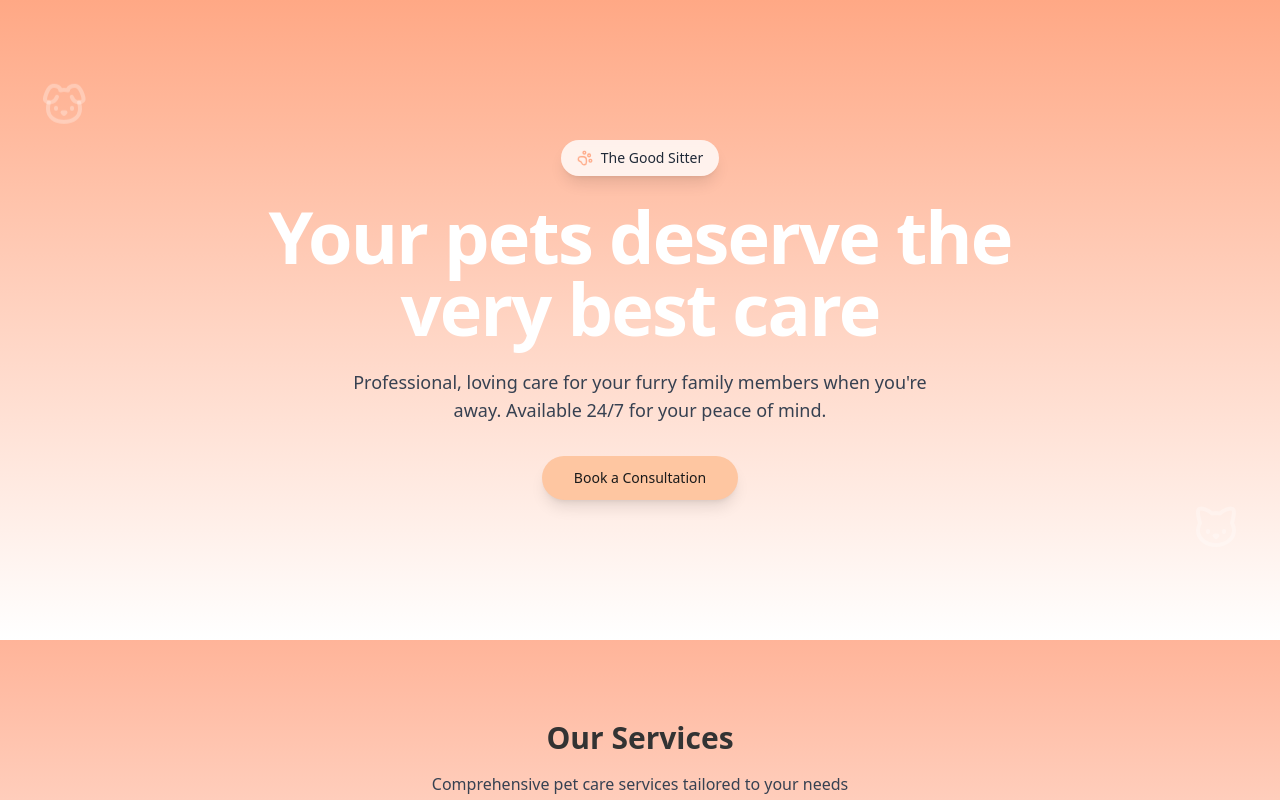
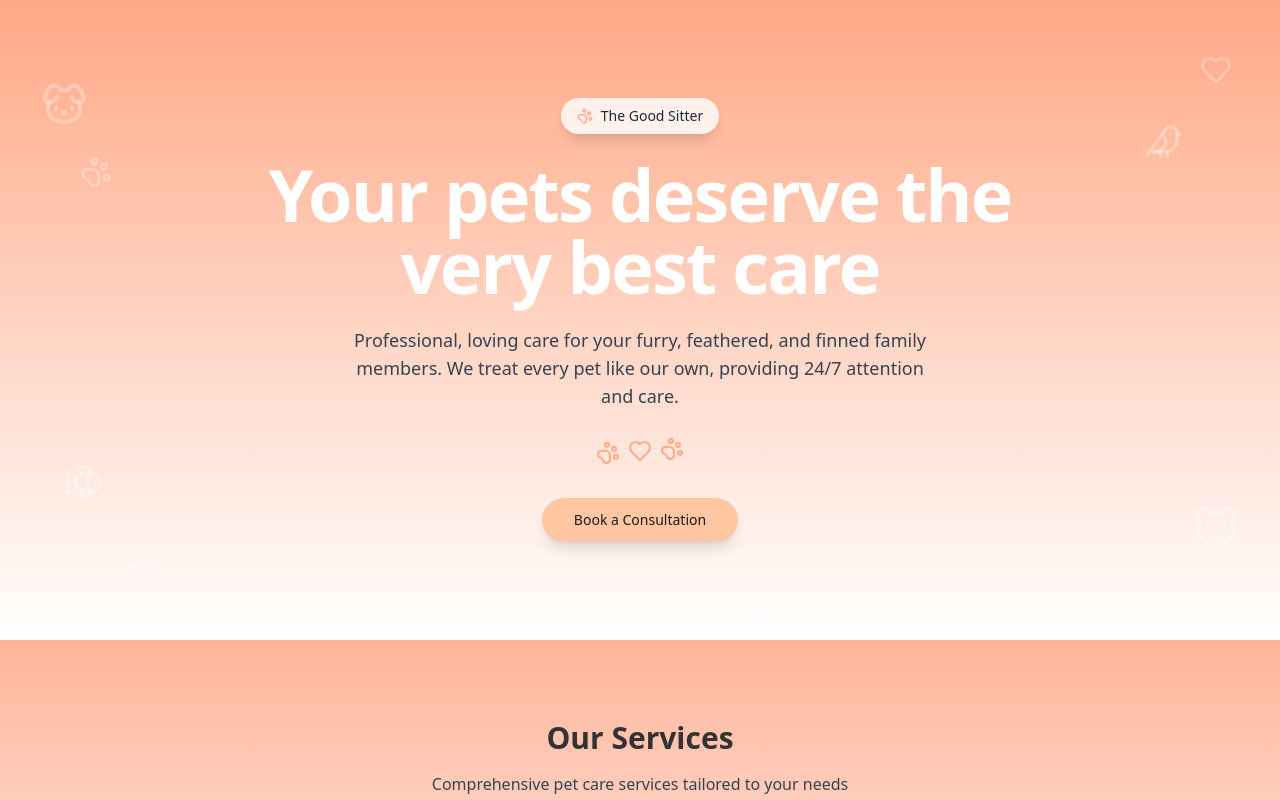
Before and after one commit to lg00d/thegoodsitter, a React (Vite) app: page / in a window 1280 px wide. Shown: the top 800 px of the page. Built offline with nearby package versions, Linux system fonts and the light colour scheme.

Commit message:
Enhance pet theme
The prompt requests a stronger pet theme throughout the application.  No specific changes are implied.

```diff
--- a/src/components/HeroSection.tsx
+++ b/src/components/HeroSection.tsx
@@ -1,16 +1,36 @@
 
-import { PawPrint, Dog, Cat } from "lucide-react";
+import { PawPrint, Dog, Cat, Bird, Fish, Heart } from "lucide-react";
 import { Button } from "./ui/button";
 
 const HeroSection = () => {
   return (
     <div className="relative min-h-[80vh] flex items-center justify-center bg-gradient-to-b from-[#FFA885] to-white overflow-hidden">
       <div className="absolute inset-0 pointer-events-none">
+        {/* Top left pets */}
         <div className="absolute top-20 left-10 animate-bounce-slight">
           <Dog className="w-12 h-12 text-white/30" />
         </div>
+        <div className="absolute top-40 left-20 animate-bounce-slight" style={{ animationDelay: "0.5s" }}>
+          <PawPrint className="w-8 h-8 text-white/30" />
+        </div>
+
+        {/* Top right pets */}
+        <div className="absolute top-32 right-24 animate-bounce-slight" style={{ animationDelay: "0.7s" }}>
+          <Bird className="w-10 h-10 text-white/30" />
+        </div>
+        <div className="absolute top-16 right-12 animate-bounce-slight" style={{ animationDelay: "1.2s" }}>
+          <Heart className="w-8 h-8 text-white/30" />
+        </div>
+
+        {/* Bottom pets */}
         <div className="absolute bottom-20 right-10 animate-bounce-slight" style={{ animationDelay: "1s" }}>
           <Cat className="w-12 h-12 text-white/30" />
+        </div>
+        <div className="absolute bottom-32 left-16 animate-bounce-slight" style={{ animationDelay: "1.5s" }}>
+          <Fish className="w-10 h-10 text-white/30" />
+        </div>
+        <div className="absolute bottom-12 left-32 animate-bounce-slight" style={{ animationDelay: "0.8s" }}>
+          <PawPrint className="w-8 h-8 text-white/30" />
         </div>
       </div>
       <div className="container px-4 mx-auto text-center animate-fade-in">
@@ -22,8 +42,14 @@ const HeroSection = () => {
           Your pets deserve the very best care
         </h1>
         <p className="max-w-xl mx-auto mb-8 text-lg text-gray-700">
-          Professional, loving care for your furry family members when you're away. Available 24/7 for your peace of mind.
+          Professional, loving care for your furry, feathered, and finned family members.
+          We treat every pet like our own, providing 24/7 attention and care.
         </p>
+        <div className="flex items-center justify-center gap-2 mb-8">
+          <PawPrint className="w-6 h-6 text-[#FFA885] animate-bounce-slight" style={{ animationDelay: "0.2s" }} />
+          <Heart className="w-6 h-6 text-[#FFA885] animate-bounce-slight" style={{ animationDelay: "0.4s" }} />
+          <PawPrint className="w-6 h-6 text-[#FFA885] animate-bounce-slight" style={{ animationDelay: "0.6s" }} />
+        </div>
         <Button
           size="lg"
           className="rounded-full animate-fade-in shadow-lg hover:shadow-xl transition-all duration-300 hover:scale-105"
```
